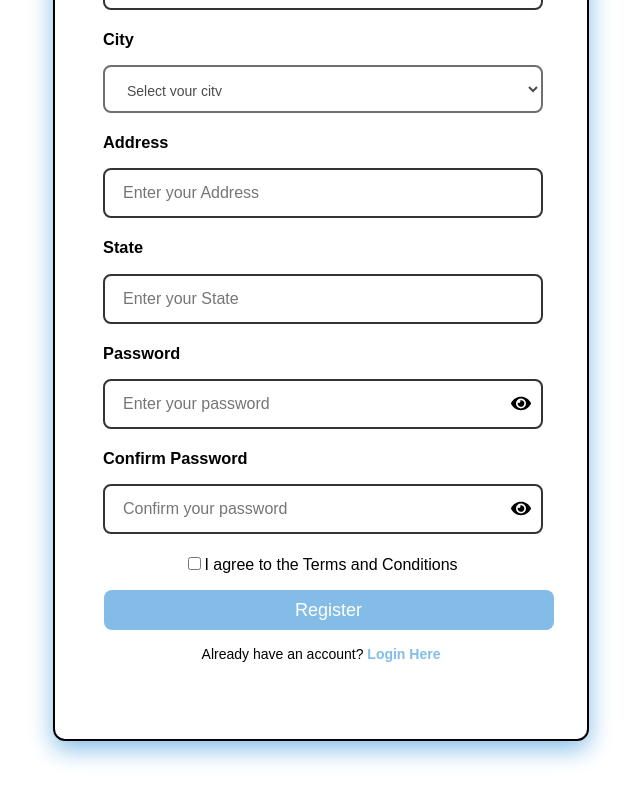
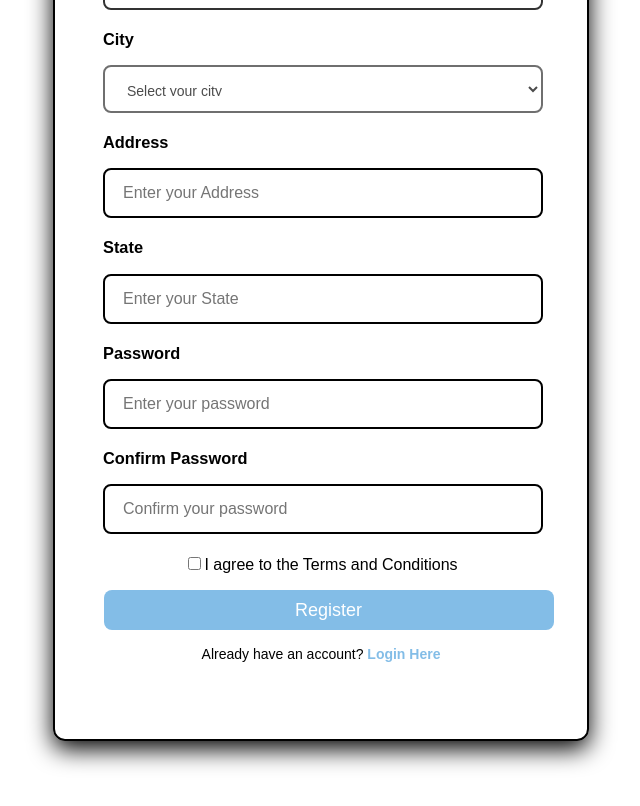
Before and after one commit to SAI30570SREERachapudi/Property-Management-System, a React (Vite) app in the folder client/: page /register in a window 1280 px wide. Shown: the part 622-1428 px from the top of the page, without its empty margins (319-959 px from the left). Built offline with nearby package versions, Linux system fonts and the light colour scheme.

Commit message:
codign in rect

```diff
--- a/client/src/components/Register.jsx
+++ b/client/src/components/Register.jsx
@@ -160,15 +160,15 @@ const Register = () => {
               required
             />
           </div>
-          <div className="input-field password-field">
-            <label htmlFor="password"  >
+          <div className="input-field">
+            <label htmlFor=""  >
               <h3>Password</h3>
             </label>
             <span className="eye-icon" onClick={togglePasswordVisibility}>
               {passwordVisible ? <FaEyeSlash /> : <FaEye />}
             </span>
             <input
-              id="password"
+              id=""
               type={passwordVisible ? "text" : "password"}
               placeholder="Enter your password"
               value={password}
@@ -176,7 +176,7 @@ const Register = () => {
               required
             />
           </div>
-          <div className="input-field password-field">
+          <div className="input-field">
             <label htmlFor="confirmPassword">
               <h3>Confirm Password</h3>
             </label>
--- a/client/src/css/Register.css
+++ b/client/src/css/Register.css
@@ -1,11 +1,11 @@
 .login-form {
-  background: white;
   border-radius: 12px;
-  box-shadow: 0 8px 24px #83bde7;
+  box-shadow: 0 8px 24px black;
+  /* box-shadow: 0 8px 24px #83bde7;*/
   padding: 40px 50px;
   width: 100%;
   max-width: 500px;
-  color: black;
+
   text-align: center;
   animation: fadeInUp 0.8s ease-out;
   margin: auto;
@@ -20,46 +20,50 @@ h2 {
   font-size: 32px;
   font-weight: 600;
   margin-bottom: 24px;
-  color: #e0e0e0;
+
   text-transform: uppercase;
+
 }
 .input-field {
   margin-bottom: 20px;
   text-align: left;
+
 }
 .input-field label {
   font-size: 14px;
-  color: #e0e0e0;
+
   display: block;
   margin-left: 2rem;
   color: black;
 }
-.input-field input {
+
+.input-field input,.input-field select {
   width: 80%;
   padding: 15px 18px;
-  border: 2px solid #333;
+
   border-radius: 8px;
   font-size: 16px;
-  color: #e0e0e0;
-  background-color: #1e1e1e;
+
+  background-color:white;
   transition: all 0.3s ease;
   height: 1rem;
   margin-left: 2rem;
-    color: black;
-  background-color: white;
+
+color: black;
 
 }
 
 .input-field input:focus {
 
   outline: none;
-  box-shadow: 0 0 8px #83bde7;
+
 
 }
 
+
+
 .password-field {
   position: relative;
-
 
 }
 .eye-icon {
@@ -68,15 +72,12 @@ h2 {
   right: 40px;
 
   transform: translateY(-50%);
-  color: #83bde7;
+  color: black;
   font-size: 20px;
   cursor: pointer;
   transition: color 0.3s ease;
   z-index: 10;
-    color: black;
-  background-color: white;
-  color: black;
-background-color: white;
+
 
 
 }
@@ -85,6 +86,7 @@ background-color: white;
   border: none;
   border-radius: 8px;
   color: #fff;
+
   font-size: 18px;
   cursor: pointer;
   transition: all 0.3s ease;
@@ -96,7 +98,7 @@ background-color: white;
 
 }
 .login-button:hover {
-  background-color: #83bde7;
+  background-color: #48a0e0;
 
 }
 .signup-link {
@@ -108,6 +110,7 @@ background-color: white;
   text-decoration: none;
   color: #83bde7;
   font-weight: 600;
+
 }
 .signup-link a:hover {
   text-decoration: underline;
@@ -125,7 +128,6 @@ background-color: white;
   border-radius: 8px;
   font-size: 14px;
   color: black;
-  background-color: white;
 
   transition: all 0.3s ease;
   height: 3rem;
@@ -152,3 +154,18 @@ background-color: white;
     transform: translateY(0);
   }
 }
+.password-field {
+  position: relative;
+}
+
+.eye-icon {
+  position: absolute;
+  top: 50%;
+  right: 18px;
+  transform: translateY(-50%);
+  color: black;
+  font-size: 20px;
+  cursor: pointer;
+  transition: color 0.3s ease;
+  z-index: 10;
+}
```
